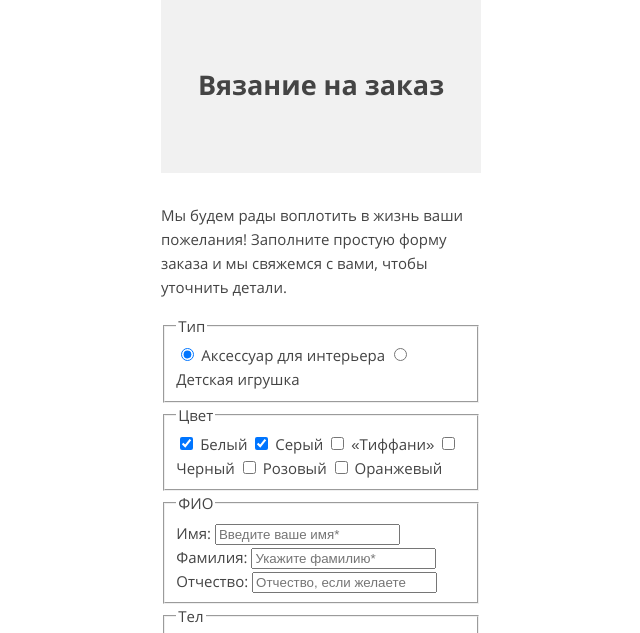
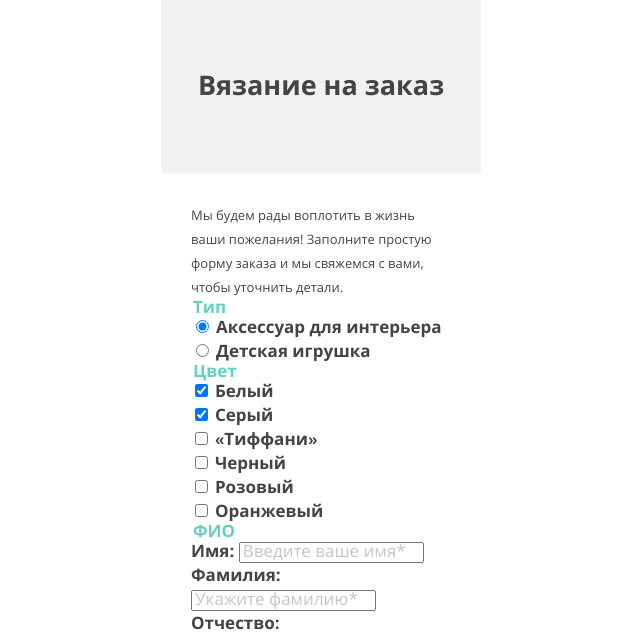
Before and after one commit to mi5ha6in/mishka-adaptive, a website: page source/form.html in a window 1280 px wide. Shown: the part 140-773 px from the top of the page, without its empty margins (319-959 px from the left). Drawn offline with nearby package versions, Linux system fonts and the light colour scheme; files that its build step writes are made by us from their sources.

Commit message:
Adds form styling

```diff
--- /dev/null
+++ b/source/sass/blocks/form.scss
@@ -0,0 +1,31 @@
+.form__group {
+  margin: 0;
+  padding: 0;
+  border: none;
+}
+
+.form__legend {
+  font-size: $fz-middle;
+  font-weight: $font-weight-bold;
+  line-height: $fz-middle - 1;
+  color: $turquoise;
+}
+
+.form__label {
+  display: block;
+}
+
+.form__label-text {
+  font-size: $fz-middle;
+  font-weight: $font-weight-bold;
+  line-height: $fz-middle + 1;
+}
+
+.form__input-text::placeholder,
+.form__textarea::placeholder {
+  font-family: $main-font-family;
+  font-size: $fz-middle;
+  line-height: $fz-middle + 1;
+  color: $grey;
+  opacity: 0.3;
+}
--- /dev/null
+++ b/source/sass/blocks/knitting-order.scss
@@ -0,0 +1,8 @@
+.knitting-order__description {
+  @include centerer();
+  font-size: $fz-small;
+}
+
+.knitting-order__form {
+  @include centerer();
+}
--- a/source/sass/style.scss
+++ b/source/sass/style.scss
@@ -15,6 +15,8 @@
 @import "blocks/catalog.scss";
 @import "blocks/product.scss";
 @import "blocks/production-process.scss";
+@import "blocks/knitting-order.scss";
+@import "blocks/form.scss";
 @import "blocks/page-footer.scss";
 @import "blocks/social.scss";
 @import "blocks/copyright.scss";
```
